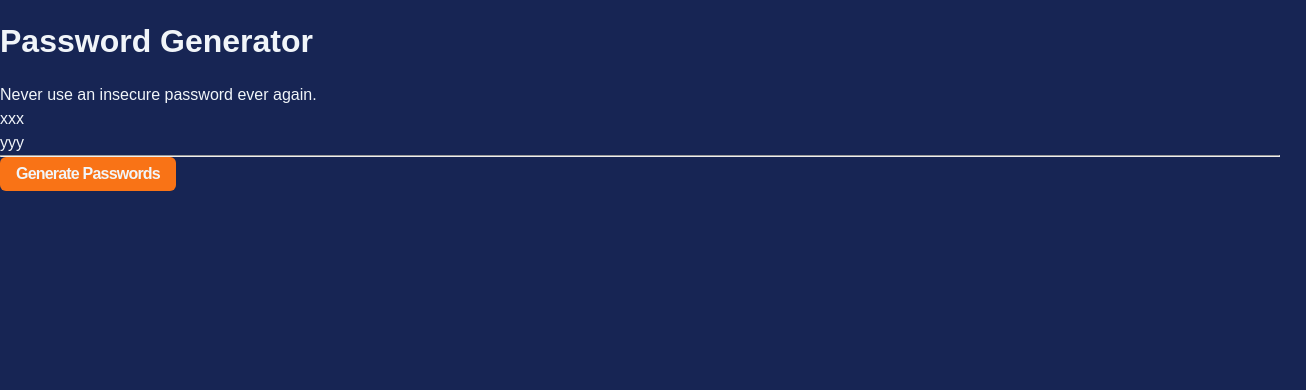
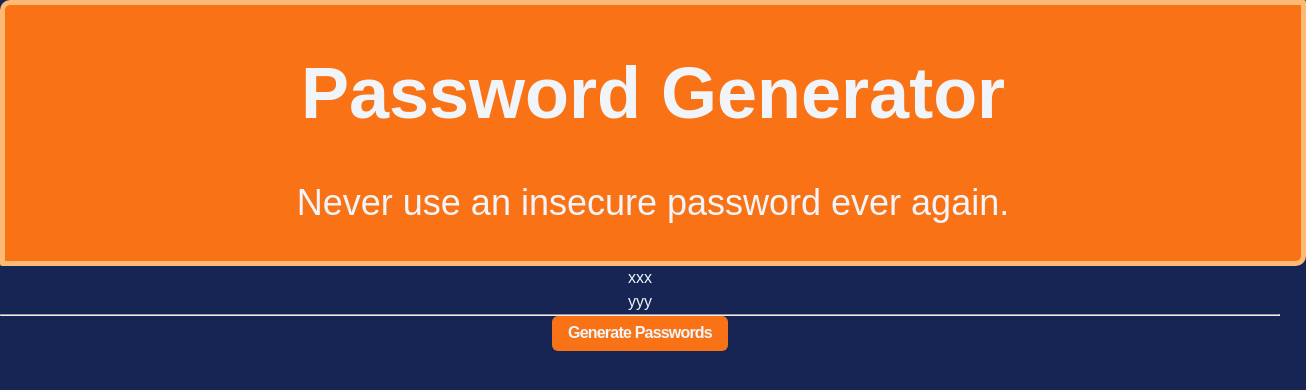
Before and after one commit to reyzeon17/password-generator, a plain HTML site: page index.html in a window 1280 px wide. Shown: the whole page, 1306 px wide, since content can reach past the window. Drawn offline with nearby package versions, Linux system fonts and the light colour scheme.

Commit message:
css
added header css

```diff
--- a/css/index.css
+++ b/css/index.css
@@ -0,0 +1,37 @@
+body {
+	text-align: center;
+}
+
+header {
+	background-color: var(--orange-slate500);
+	border: solid;
+	border-width: 5px;
+	border-radius: 10px 2px;
+	border-color: var(--orange-slate300);
+}
+
+h1 {
+	font-size: var(--size-7xl);
+}
+.header-paragraph {
+	font-size: var(--size-4xl);
+	margin: var(--size-4xl);
+}
+
+/* xs */
+/* @media (min-width: 475px) {} */
+
+/* sm */
+/* @media (min-width: 640px) {} */
+
+/* md */
+/* @media (min-width: 768px) {} */
+
+/* lg */
+/* @media (min-width: 1024px) {} */
+
+/* xl */
+/* @media (min-width: 1280px) {} */
+
+/* 2xl */
+/* @media (min-width: 1536px) {} */
--- a/css/style.css
+++ b/css/style.css
@@ -41,6 +41,7 @@ body {
 	font-family: "General Sans", sans-serif;
 	background-color: var(--blue-slate950);
 	color: var(--clr-light);
+	border: yellowgreen;
 }
 
 img,
--- a/index.html
+++ b/index.html
@@ -9,13 +9,16 @@
 		<link rel="stylesheet" href="css/utils.css" />
 	</head>
 	<body>
-		<h1>Password Generator</h1>
-		<p>Never use an insecure password ever again.</p>
+		<header class="container">
+			<h1>Password Generator</h1>
+			<p class="header-paragraph">Never use an insecure password ever again.</p>
+		</header>
+		<main>
+			<p id="password-one">xxx</p>
+			<p id="password-two">yyy</p>
 
-		<p id="password-one">xxx</p>
-		<p id="password-two">yyy</p>
-
-		<hr class="rounded" />
+			<hr class="rounded" />
+		</main>
 
 		<button id="button-el" onclick="generate()" class="btn">
 			Generate Passwords
```
